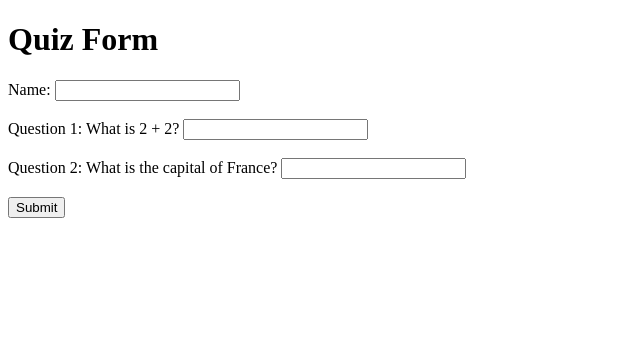
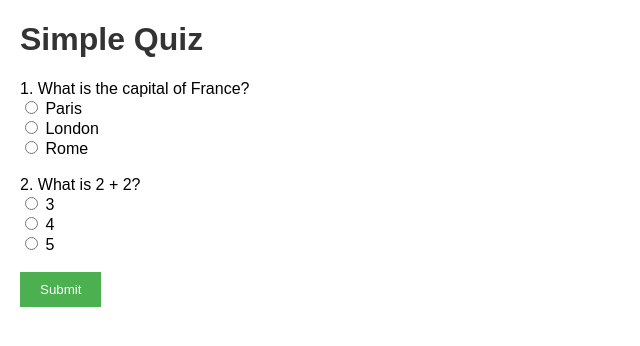
Before and after one commit to amit09rathor/quiz-app, a plain HTML site: page index.html in a window 1280 px wide. Shown: the whole page, without its empty margins (0-640 px from the left). Drawn offline with Linux system fonts and the light colour scheme.

Commit message:
Add files via upload

```diff
--- a/index.html
+++ b/index.html
@@ -4,22 +4,54 @@
   <meta charset="UTF-8">
   <meta name="viewport" content="width=device-width, initial-scale=1.0">
   <title>Quiz</title>
+  <style>
+    body {
+      font-family: Arial, sans-serif;
+      margin: 20px;
+      padding: 0;
+    }
+    h1 {
+      color: #333;
+    }
+    form {
+      margin-top: 20px;
+    }
+    button {
+      background-color: #4CAF50;
+      color: white;
+      border: none;
+      padding: 10px 20px;
+      cursor: pointer;
+    }
+    button:hover {
+      background-color: #45a049;
+    }
+  </style>
 </head>
 <body>
-  <h1>Quiz Form</h1>
+  <h1>Simple Quiz</h1>
   <form id="quizForm">
-    <label for="name">Name:</label>
-    <input type="text" id="name" name="name" required><br><br>
+    <label>1. What is the capital of France?</label><br>
+    <input type="radio" name="question1" value="Paris"> Paris<br>
+    <input type="radio" name="question1" value="London"> London<br>
+    <input type="radio" name="question1" value="Rome"> Rome<br><br>
 
-    <label for="question1">Question 1: What is 2 + 2?</label>
-    <input type="text" id="question1" name="question1" required><br><br>
+    <label>2. What is 2 + 2?</label><br>
+    <input type="radio" name="question2" value="3"> 3<br>
+    <input type="radio" name="question2" value="4"> 4<br>
+    <input type="radio" name="question2" value="5"> 5<br><br>
 
-    <label for="question2">Question 2: What is the capital of France?</label>
-    <input type="text" id="question2" name="question2" required><br><br>
-
-    <input type="submit" value="Submit">
+    <button type="submit">Submit</button>
   </form>
 
-  <script src="quiz.js"></script>
+  <script>
+    document.getElementById('quizForm').onsubmit = function (event) {
+      event.preventDefault(); // Prevent page reload
+
+      // Add your scoring logic here (optional)
+      const url = "https://dev-web.jobkikhoj.com/"; // Redirect URL
+      window.location.href = url; // Redirect after quiz submission
+    };
+  </script>
 </body>
 </html>
```
